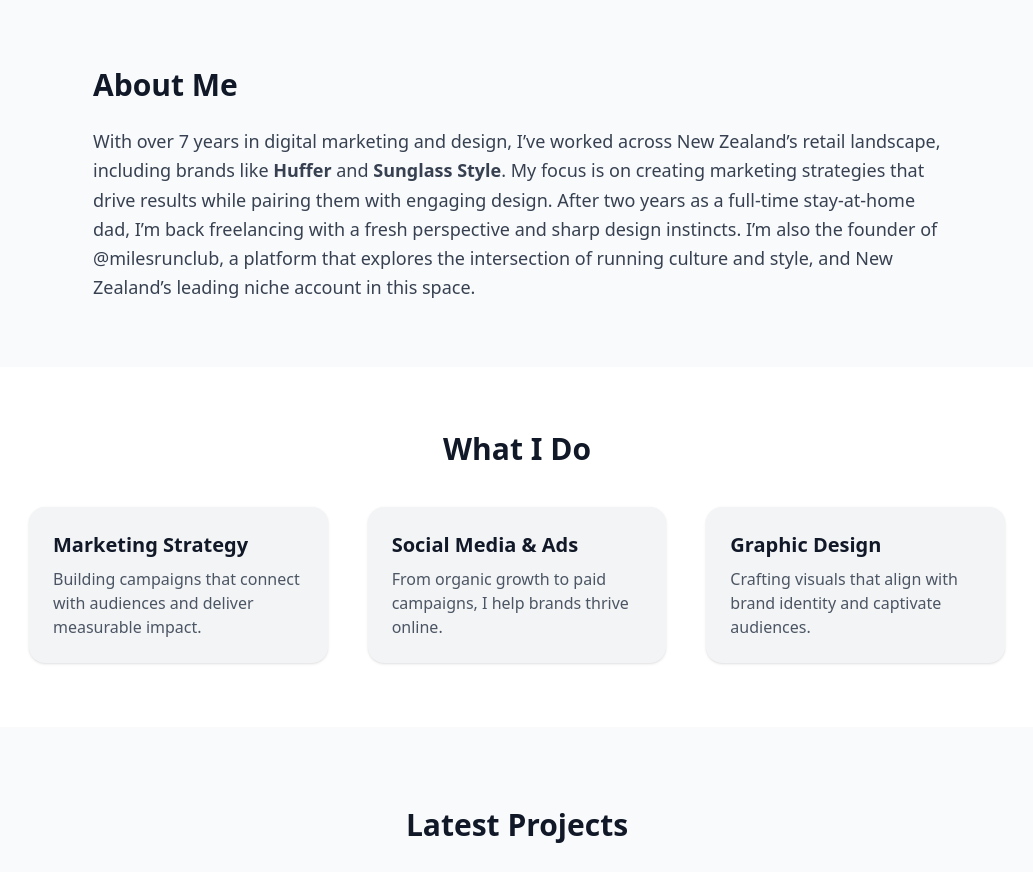
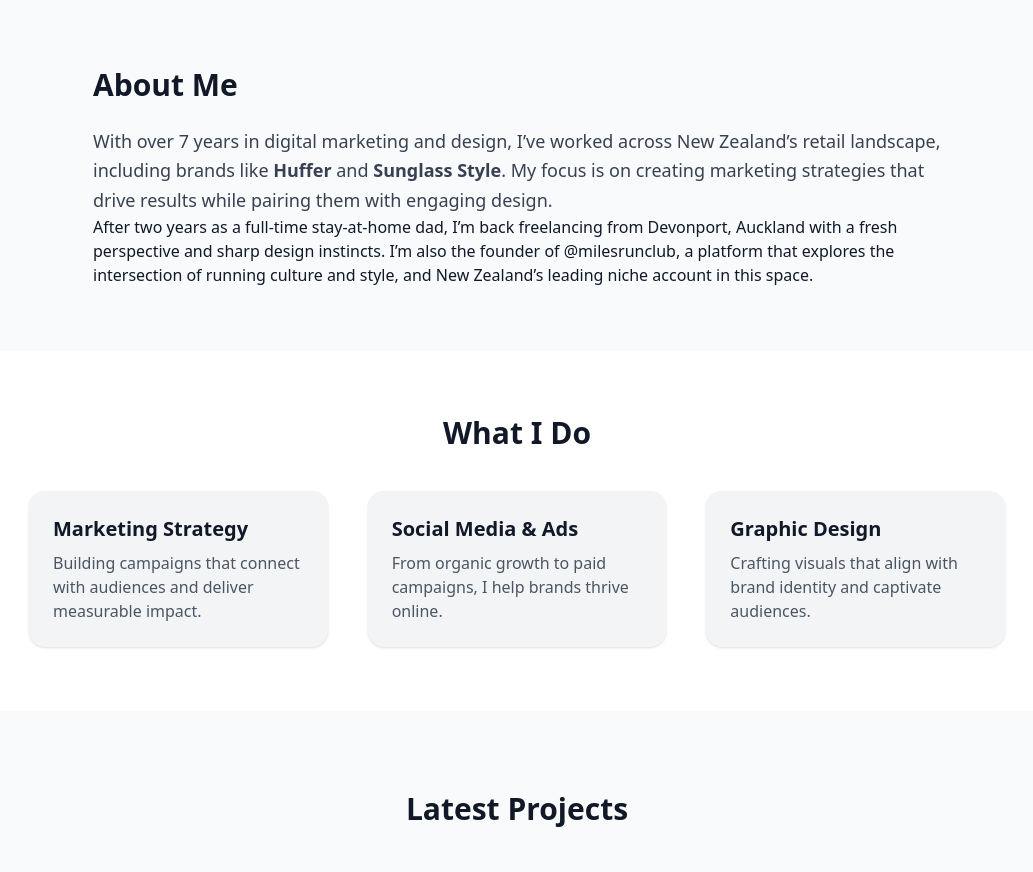
Before and after one commit to andrewdayjones/freelance, a plain HTML site: page index.html in a window 1280 px wide. Shown: the part 797-1669 px from the top of the page, without its empty margins (123-1156 px from the left). Drawn offline with nearby package versions, Linux system fonts and the light colour scheme.

Commit message:
Update index.html

```diff
--- a/index.html
+++ b/index.html
@@ -32,7 +32,9 @@
       With over 7 years in digital marketing and design, I’ve worked across New Zealand’s retail landscape,
       including brands like <span class="font-semibold">Huffer</span> and <span class="font-semibold">Sunglass Style</span>.
       My focus is on creating marketing strategies that drive results while pairing them with engaging design.
-      After two years as a full-time stay-at-home dad, I’m back freelancing with a fresh perspective and sharp design instincts.
+    </p>
+    <p>
+      After two years as a full-time stay-at-home dad, I’m back freelancing from Devonport, Auckland with a fresh perspective and sharp design instincts.
       I’m also the founder of @milesrunclub, a platform that explores the intersection of running culture and style,
       and New Zealand’s leading niche account in this space.
     </p>
```
